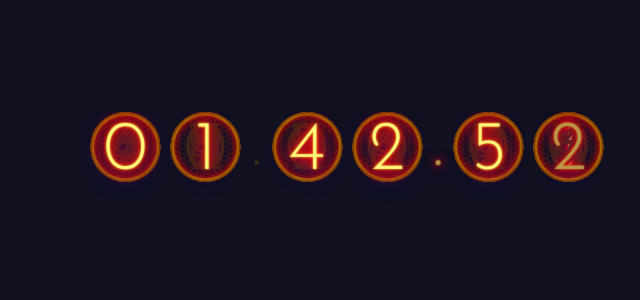
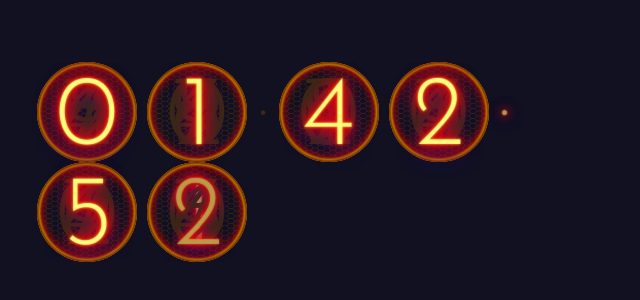
Before and after one commit to thisisvictor/NixieClock, a plain HTML site: page index.html in a window 1280 px wide. Shown: the part 238-538 px from the top of the page, without its empty margins (293-933 px from the left). Drawn offline with Linux system fonts and the light colour scheme.

Commit message:
Update nixie.css
Increase the size of the digits (.nixbg) from 70px to 100px to take up more of the space of the screen.

```diff
--- a/nixie.css
+++ b/nixie.css
@@ -36,14 +36,14 @@ body {background-color:#112;}
 .nixbg{
 
     font-family: 'Josefin Sans', sans-serif;
-    font-size: 70px;
+    font-size: 100px; /*70px;*/
 
     box-sizing: border-box;
     position: relative;
     height: 80px;
-    line-height: 80px;
-    width: 70px;
-    height: 70px;
+    line-height: 115px; /*80px;*/
+    width: 100px; /*70px;*/
+    height: 100px; /*70px;*/
     float: left;
     border-radius: 50%; /*20px;
     border-bottom-left-radius:0px;
```
